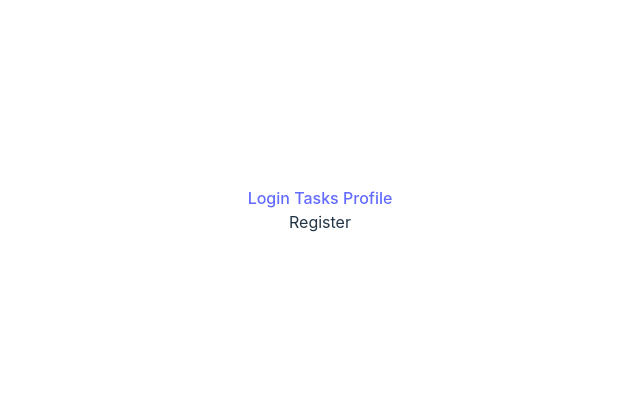
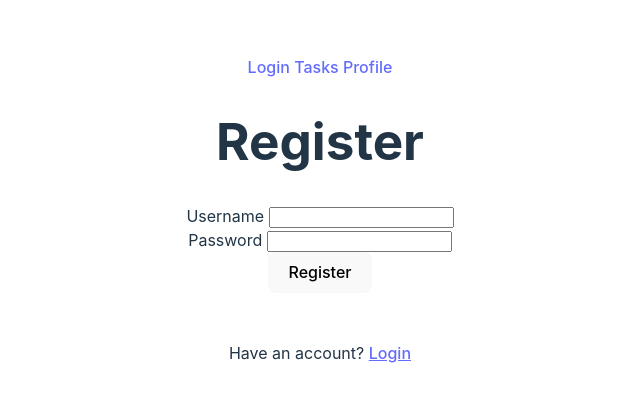
Before and after one commit to srishasti/XpTaskManager-FrontEnd, a React (Vite) app: page /register in a window 1280 px wide. Shown: the part 190-592 px from the top of the page, without its empty margins (320-960 px from the left). Built offline with nearby package versions, Linux system fonts and the light colour scheme.

Commit message:
feat(user): add profile and register page

```diff
--- a/src/pages/profile.jsx
+++ b/src/pages/profile.jsx
@@ -1,10 +1,38 @@
+import {useEffect} from 'react'
+import {useState} from 'react'
+import axios from 'axios'
 
 const Profile = () => {
+
+    const apiUrl = import.meta.env.VITE_API_URL;
+
+    const [user, setUser] = useState({});
+
+    useEffect (
+        () => {
+
+            axios.get(`${apiUrl}/profile`, {withCredentials : true})
+            .then ((response) => {
+                setUser(response.data);
+            })
+            .catch((error)=>{ console.log("error") })
+
+        }
+    ,[])
 
     return (
         <div>
 
-            <h1> Profile </h1>
+
+            <h1> {user.username} </h1>
+            <br />
+            <h3> Level : {user.level} </h3>
+            <label> XP </label> <br/>
+            <progress value = {user.xp} max = "200"> </progress> <span>{user.xp}/200</span>
+            <br/><br/>
+            <label> Health </label><br/>
+            <progress value = {user.health} max = "100"> {user.health} </progress> <span>{user.health}/100</span>
+
 
         </div>
     );
--- a/src/pages/register.jsx
+++ b/src/pages/register.jsx
@@ -1,8 +1,64 @@
+import { useState } from "react"
+import axios from 'axios'
+import { NavLink } from "react-router-dom";
+import {useNavigate} from 'react-router-dom'
 
 const Register = () => {
+
+    const apiUrl = import.meta.env.VITE_API_URL;
+    const navigate = useNavigate();
+
+    const [username, setUsername] = useState("");
+    const [password, setPassword] = useState("");
+
+    const handleSubmit = async (e) => {
+
+        e.preventDefault();
+
+        const credentials = {
+            "username" : username,
+            "password" : password,
+        }
+
+        try{
+            await axios.post(`${apiUrl}/register`,credentials,
+                {
+                    headers : {'Content-Type':'application/json'},
+                    withCredentials : true,
+                })
+            console.log("user added!");
+            navigate('/tasks');
+
+        }
+        catch(error) {
+            console.log("error");
+            if(error.response && error.response.status === 409) alert("Account with the username aleady exists");
+            setUsername("");
+            setPassword("");
+        }
+
+
+
+    }
+
     return (
         <div>
-            Register
+            <h1> Register </h1>
+
+            <form onSubmit={handleSubmit}>
+
+            <label> Username </label>
+            <input type = "text" value = {username} onChange={(e) => setUsername(e.target.value)} required></input>
+            <br/>
+            <label> Password </label>
+            <input type= "text" value = {password} onChange={(e) => setPassword(e.target.value)} required></input>
+            <br/>
+            <button type="submit"> Register </button>
+
+            </form>
+
+            <br/><br/>
+            <label> Have an account? <NavLink to='/login'> <u> Login </u> </NavLink></label>
         </div>
     );
 };
```
